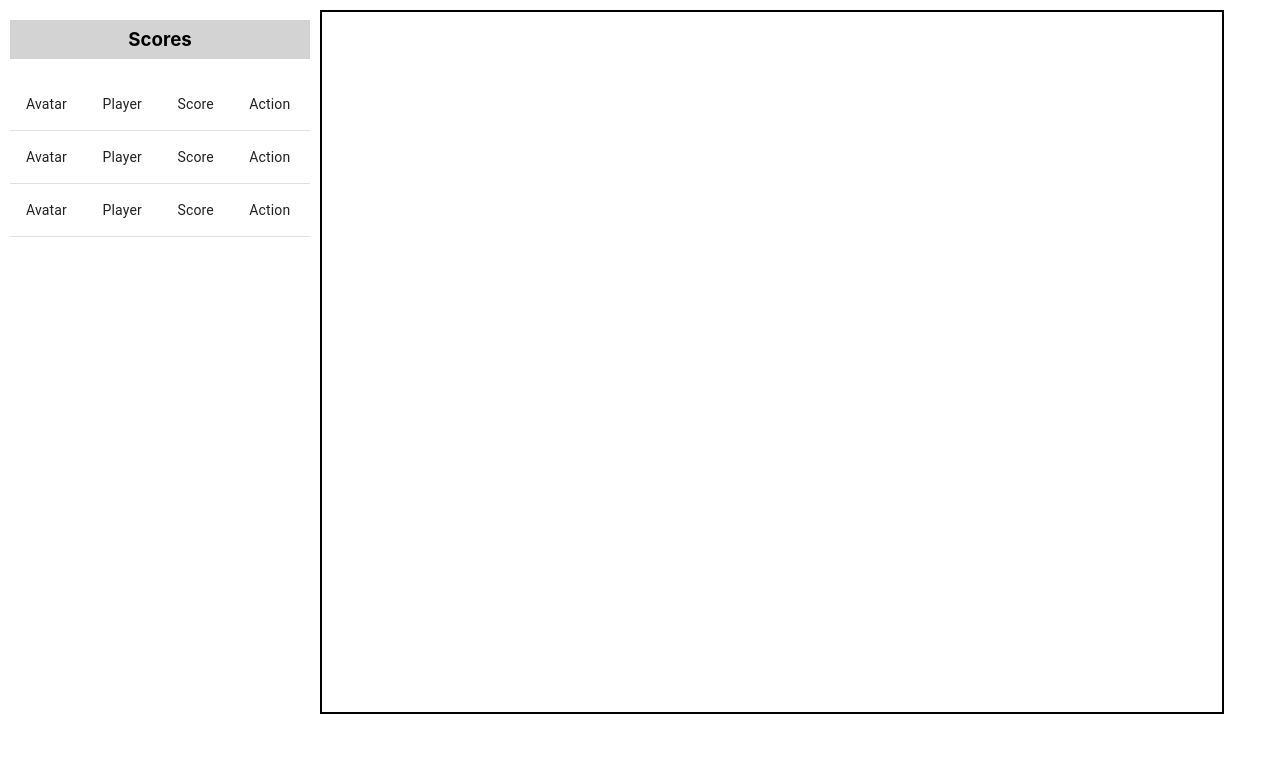
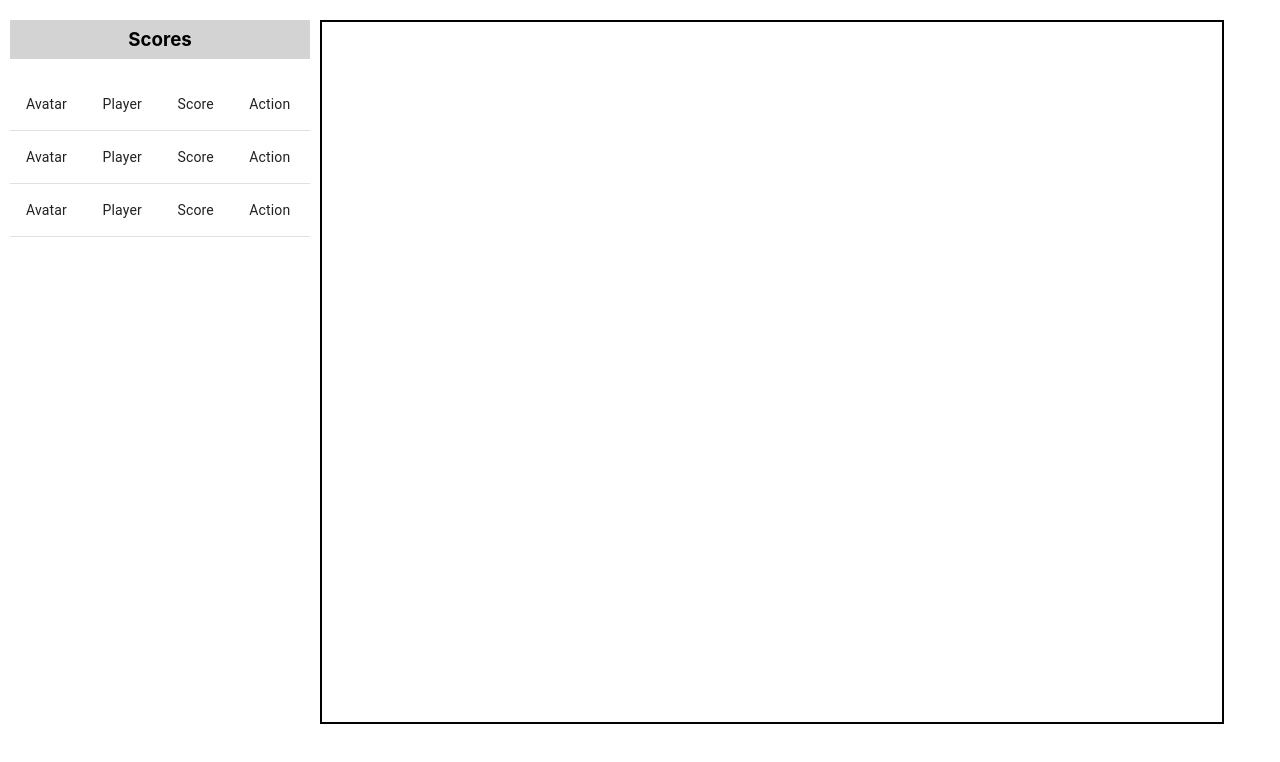
Before and after one commit to SPS-Team81/Pictionary, a React (Create React App) app in the folder client/: page / in a window 1280 px wide. Shown: the top 762 px of the page. Built offline with nearby package versions, Linux system fonts and the light colour scheme.

Commit message:
Fix canvas placement

```diff
--- a/client/src/components/Canvas.tsx
+++ b/client/src/components/Canvas.tsx
@@ -93,7 +93,7 @@ function Canvas() {
                 height={700}
                 style={{
                   border: '2px solid #000',
-          marginTop: 10,
+                  marginTop: 20,
                 }}
             ></canvas>
         </div>
```
Lines whose indentation alone changed are shown as unchanged.
